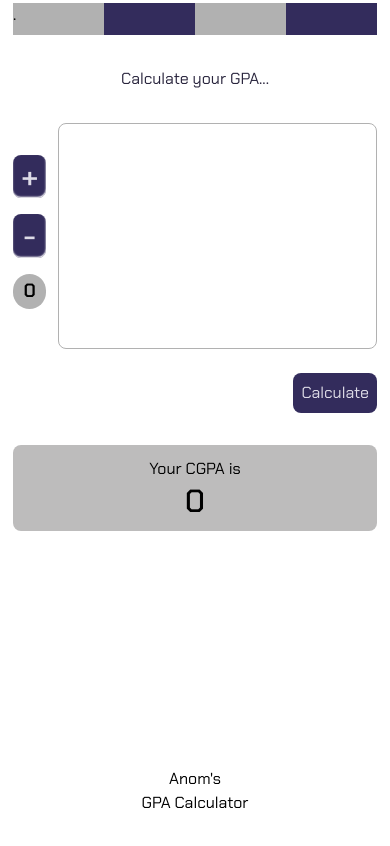
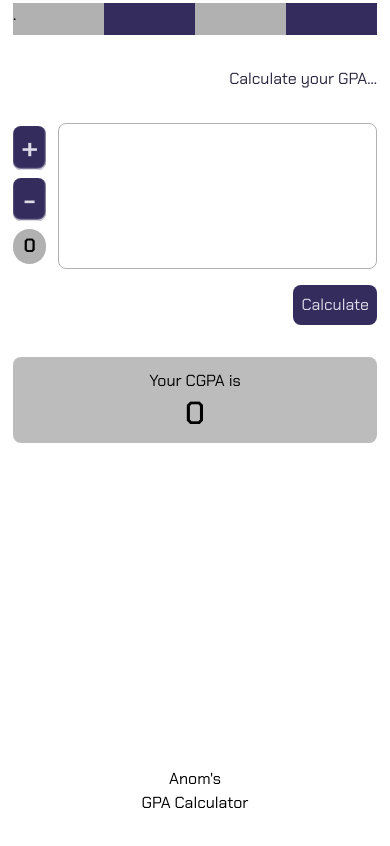
Before and after one commit to Ano-ly/AnomsCGPACalculator, a React (Vite) app: page / in a window 390 px wide. Shown: the top 846 px of the page. Built offline with nearby package versions, Linux system fonts and the light colour scheme.

Commit message:
Make UI changes

```diff
--- a/src/App.css
+++ b/src/App.css
@@ -122,7 +122,7 @@ button {
   box-sizing: border-box;
   display: flex;
   flex-direction: column;
-  gap: 1.5rem;
+  gap: 1rem;
   padding-left: 1rem;
   padding-right: 1rem;
   overflow-x: scroll;
@@ -141,14 +141,14 @@ button {
   flex-direction: column;
   justify-content: flex-start;
   padding-right: 0rem;
-  padding-top: 2rem;
-  gap: 1rem;
+  padding-top: 0.2rem;
+  gap: 0.5rem;
 }
 .cont__main__cmb__maj__crs {
   border: 0.02rem solid var(--div1-color);
   flex: 1 1 0;
   border-radius: 0.5rem;
-  min-height: min-content;
+  height: min-content;
   padding-left: 0.5rem;
   padding-top: 1rem;
   padding-bottom: 1rem;
@@ -159,7 +159,7 @@ button {
   flex-direction: column;
   gap: 1rem;
   min-width: 11rem;
-  min-height: min-content;
+  height: min-content;
   padding-left: 0.5rem;
 }
 .cont__main__cmb__maj__crsdiv::placeholder {
@@ -320,7 +320,7 @@ button {
     font-size: 1rem;
   }
   .cont__main__itr {
-    text-align: center;
+    text-align: right;
   }
   .cont__main__cmb {
     padding-left: 0rem;
@@ -333,7 +333,8 @@ button {
     padding-right: 0.2rem;
   }
   .cont__main__cmb__maj__crs {
-    height: 12rem;
+    min-height: 7rem;
+    height: fit-content;
   }
   .cont__main__cmb__cpt__rst {
     line-height: 2rem;
```
